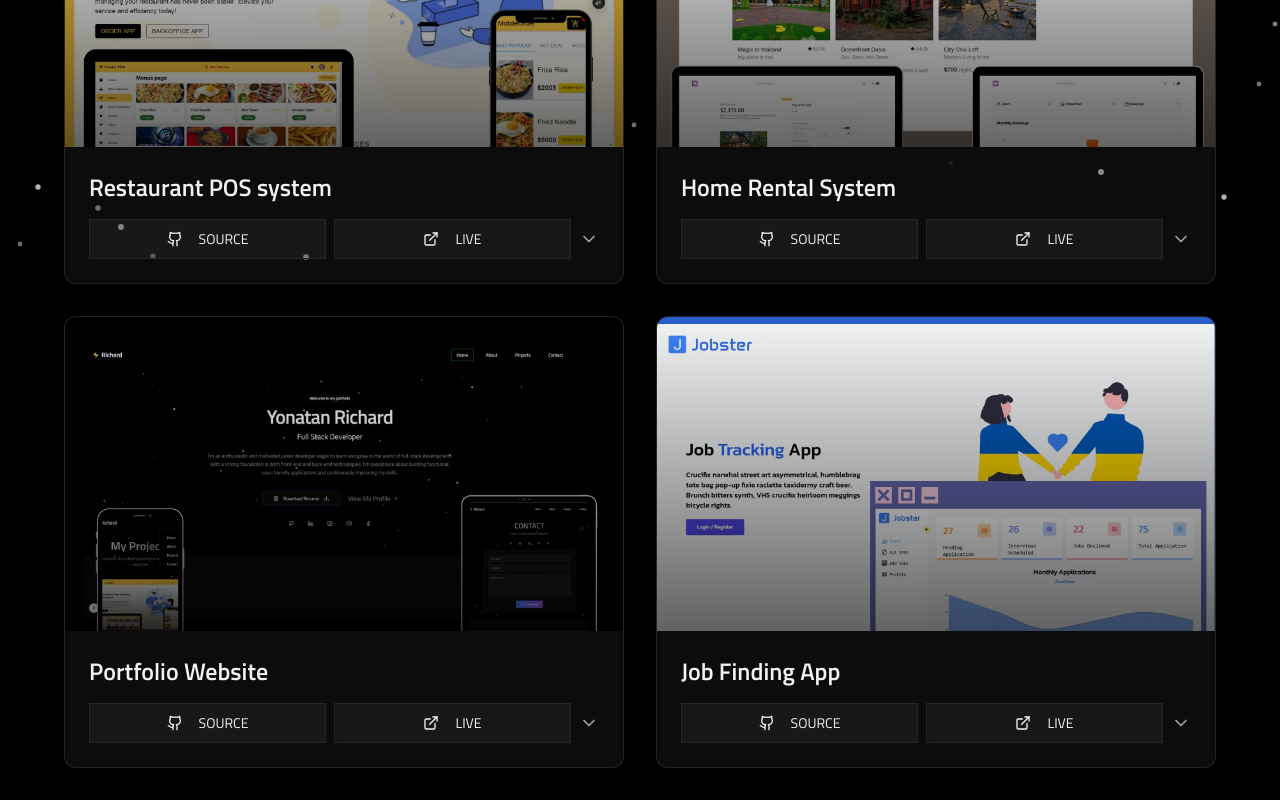
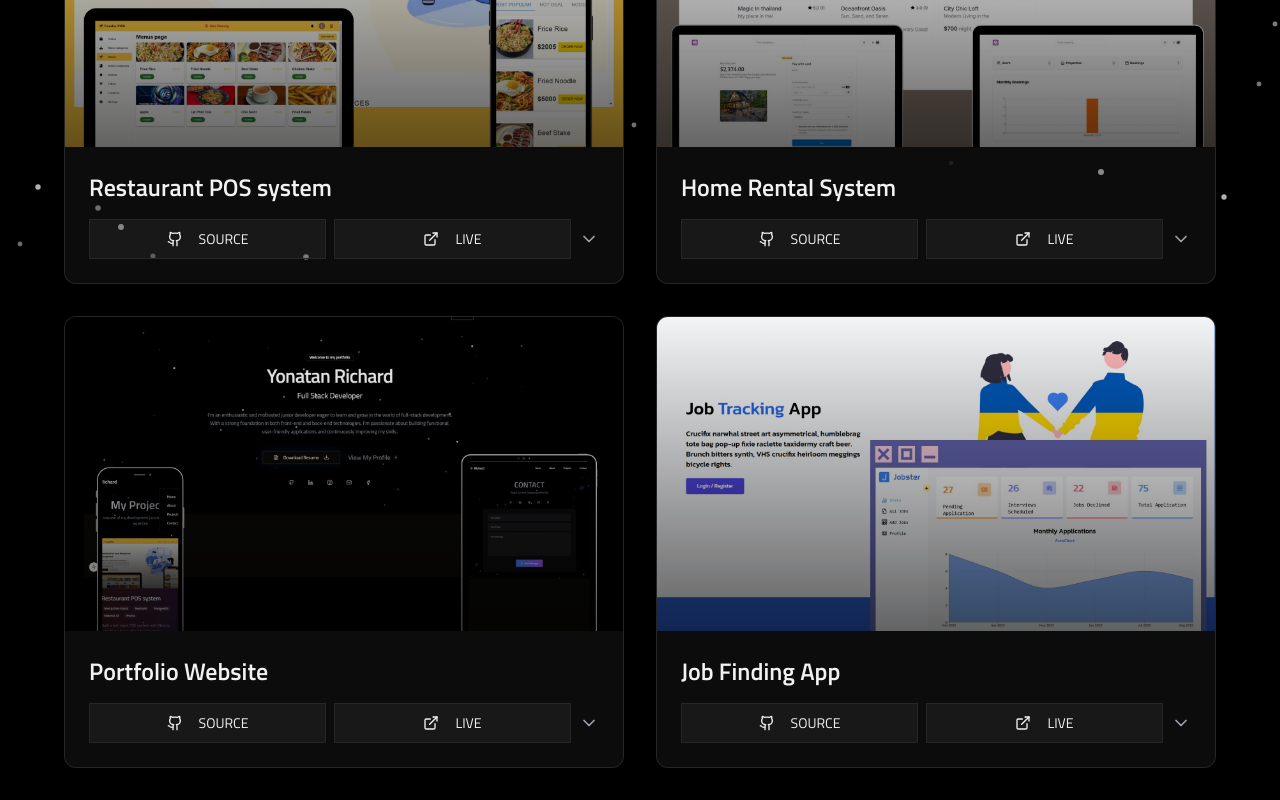
Before and after one commit to linnkhant886/richard-portfolio, a Next.js app: page /projects in a window 1280 px wide. Shown: the part 420-1220 px from the top of the page. Built offline with nearby package versions, Linux system fonts and the light colour scheme.

Commit message:
fix:updateImage

```diff
--- a/app/projects/page.tsx
+++ b/app/projects/page.tsx
@@ -79,7 +79,7 @@ const projects: Project[] = [
     title: "Job Finding App",
     description:
       "A full-stack job-finding application allowing users to create, read, update, and delete job postings while browsing available opportunities.",
-    image: "/jobstar.jpg",
+    image: "/jobfinder.jpg",
     features: [
       "Job CRUD Operations",
       "Job Search & Filtering",
@@ -144,9 +144,7 @@ export default function ProjectsPage() {
                   <Image
                     src={project.image}
                     alt={project.title}
-                    layout="responsive"
-                    width={600} // Base width for aspect ratio
-                    height={337} // Base height for aspect ratio (adjusted for ~16:9)
+                    fill
                     className="object-cover w-full h-full"
                   />
                   <div className="absolute inset-0 bg-gradient-to-t from-black/60 to-transparent" />
```
Also changed, not shown: public/jobfinder.jpg (renamed from public/Jobstar.jpg).
